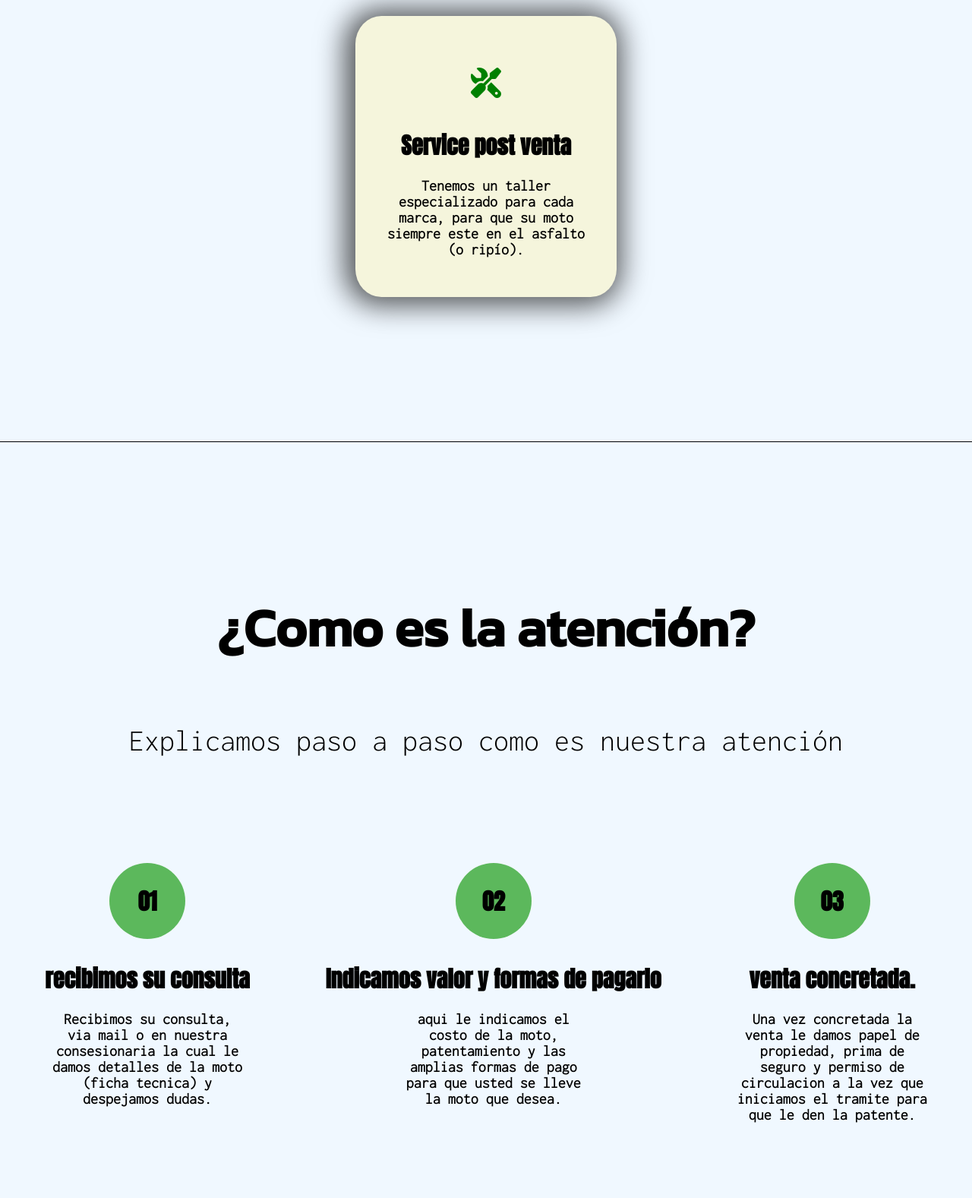
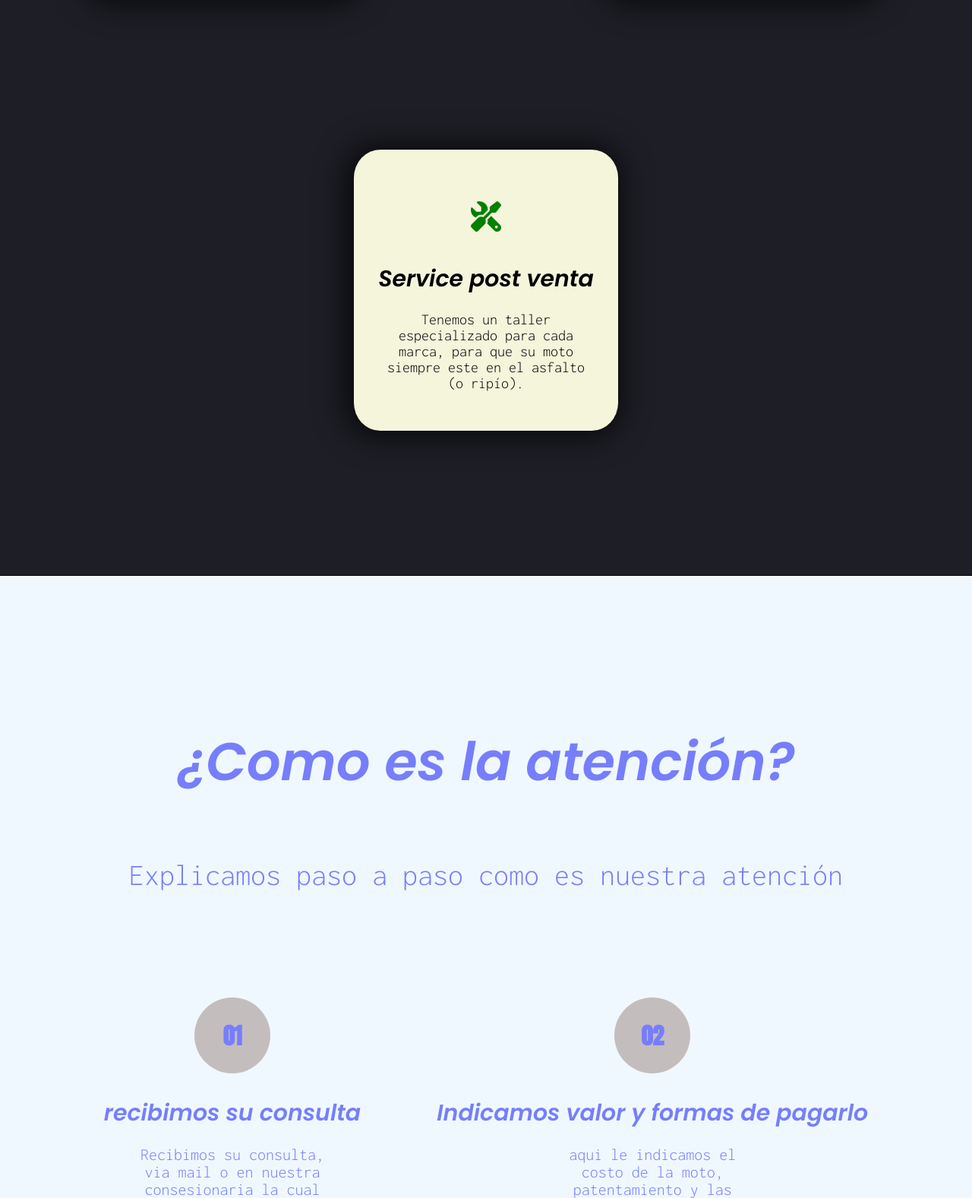
Before and after one commit to Poliwalker/lading-motos-furia, a plain HTML site: page index.html in a window 1280 px wide. Shown: the part 3616-5193 px from the top of the page at 76% size. Drawn offline with Linux system fonts and the light colour scheme.

Commit message:
Final seccion 3 y 4

```diff
--- a/styleseccion3.css
+++ b/styleseccion3.css
@@ -1,4 +1,4 @@
-@import url('https://fonts.googleapis.com/css2?family=Abril+Fatface&family=Alfa+Slab+One&family=Anton&family=Cabin:ital,wght@1,500&family=Fira+Sans&family=IBM+Plex+Serif:ital,wght@1,100&family=Inconsolata:wght@300&family=Kanit:wght@500&family=Oleo+Script:wght@700&family=PT+Sans:ital@1&family=PT+Serif:ital@1&family=Patrick+Hand&family=Source+Code+Pro:ital,wght@1,600&display=swap');
+@import url('https://fonts.googleapis.com/css2?family=Abril+Fatface&family=Alfa+Slab+One&family=Anton&family=Cabin:ital,wght@1,500&family=Fira+Sans&family=IBM+Plex+Serif:ital,wght@1,100&family=Inconsolata:wght@300&family=Kanit:wght@500&family=Oleo+Script:wght@700&family=PT+Sans:ital@1&family=PT+Serif:ital@1&family=Patrick+Hand&family=Poppins:ital,wght@1,600&family=Source+Code+Pro:ital,wght@1,600&display=swap');
 
 * {
 	padding: 0;
@@ -33,7 +33,7 @@
 .seccion3 h2{
     font-size: 35px;
     margin-bottom: 25px;
-    font-family: 'kanit';
+    font-family: 'poppins';
     font-weight: 700;
 
 }
@@ -47,7 +47,7 @@
     max-width: 250px;
     margin: 20px auto;
     font-family: 'Inconsolata';
-    font-weight: 600;
+    font-weight: 400;
 
 }
 
@@ -72,11 +72,16 @@
     animation-duration: 2s;
 }
 
+.div-container-s3 h4{
+    font-family: 'poppins';
+}
+
 @media screen and (min-width:1024px){
 
     .seccion3{
 
-        padding: 4rem 2rem 10rem;
+        padding: 10rem 2rem 10rem;
+        background-color:#1e1f26;
 
     }
 
@@ -91,14 +96,16 @@
         text-transform: uppercase;
         font-style: oblique;
         letter-spacing: 5px;
+        color: beige;
     }
 
     .seccion3 h3{
-        margin-bottom: 50px;
-        margin-top: 50px;
+        margin-bottom: 70px;
+        margin-top: 25px;
         font-size: 40px;
         font-weight: 300;
-        max-width: 100%;
+        color: beige;
+        max-width: 550px;
     }
     /* fin titulos principio circulos */
 
@@ -111,6 +118,7 @@
     .div-container-s3 h4{
         font-size: 30px;
         margin:20px auto 5px;
+        font-family: 'poppins';
     }
 
     .div-container-s3 p{
--- a/styleseccion4.css
+++ b/styleseccion4.css
@@ -1,4 +1,4 @@
-@import url('https://fonts.googleapis.com/css2?family=Abril+Fatface&family=Alfa+Slab+One&family=Anton&family=Cabin:ital,wght@1,500&family=Fira+Sans&family=IBM+Plex+Serif:ital,wght@1,100&family=Inconsolata:wght@300&family=Kanit:wght@500&family=Oleo+Script:wght@700&family=PT+Sans:ital@1&family=PT+Serif:ital@1&family=Patrick+Hand&family=Source+Code+Pro:ital,wght@1,600&display=swap');
+@import url('https://fonts.googleapis.com/css2?family=Abril+Fatface&family=Alfa+Slab+One&family=Anton&family=Cabin:ital,wght@1,500&family=Fira+Sans&family=IBM+Plex+Serif:ital,wght@1,100&family=Inconsolata:wght@300&family=Kanit:wght@500&family=Oleo+Script:wght@700&family=PT+Sans:ital@1&family=PT+Serif:ital@1&family=Patrick+Hand&family=Poppins:ital,wght@1,600&family=Source+Code+Pro:ital,wght@1,600&display=swap');
 * {
 	padding: 0;
 	margin: 0;
@@ -30,15 +30,18 @@
 .seccion4 h2{
     font-size: 35px;
     margin-bottom: 25px;
+    font-family: 'Poppins';
 }
 
 .seccion4 h3{
     max-width: 250px;
+    font-family: 'Inconsolata';
 }
 
 .seccion4-container p{
     max-width: 250px;
     margin: 20px auto;
+    font-family: 'Inconsolata';
 }
 
 .div-container-span{
@@ -61,10 +64,16 @@
     margin-bottom: 30px;
    }
 
+   .seccion4-container h4{
+    font-family: 'poppins';
+    font-weight: 400;
+   }
+
 
 @media screen and (min-width:1024px){
     .seccion4{
         padding: 12rem 2rem 10rem;
+        color:#767efd
     }
 
     .seccion4-container{
@@ -78,6 +87,7 @@
         font-size: 70px;
         font-family: 'kanit';
         font-weight: 700;
+        font-family: 'Poppins';
     }
 
     .seccion4 h3{
@@ -86,15 +96,22 @@
         max-width: 100%;
         font-family: 'Inconsolata';
         font-weight: 300;
+
     }
 
     .seccion4-container h4{
         font-size: 30px;
+        font-family: 'poppins';
     }
 
     .seccion4-container p{
-        font-size: 20px;
+        font-size: 22px;
         font-family: 'Inconsolata';
-        font-weight: 600;
+        font-weight: 400;
+    }
+
+    .seccion4-container span{
+        background-color:rgb(196, 189, 189);
+        color:#767efd;
     }
 }
```
Also changed, not shown: assets/Concesionario-Motos.jpg (added).
